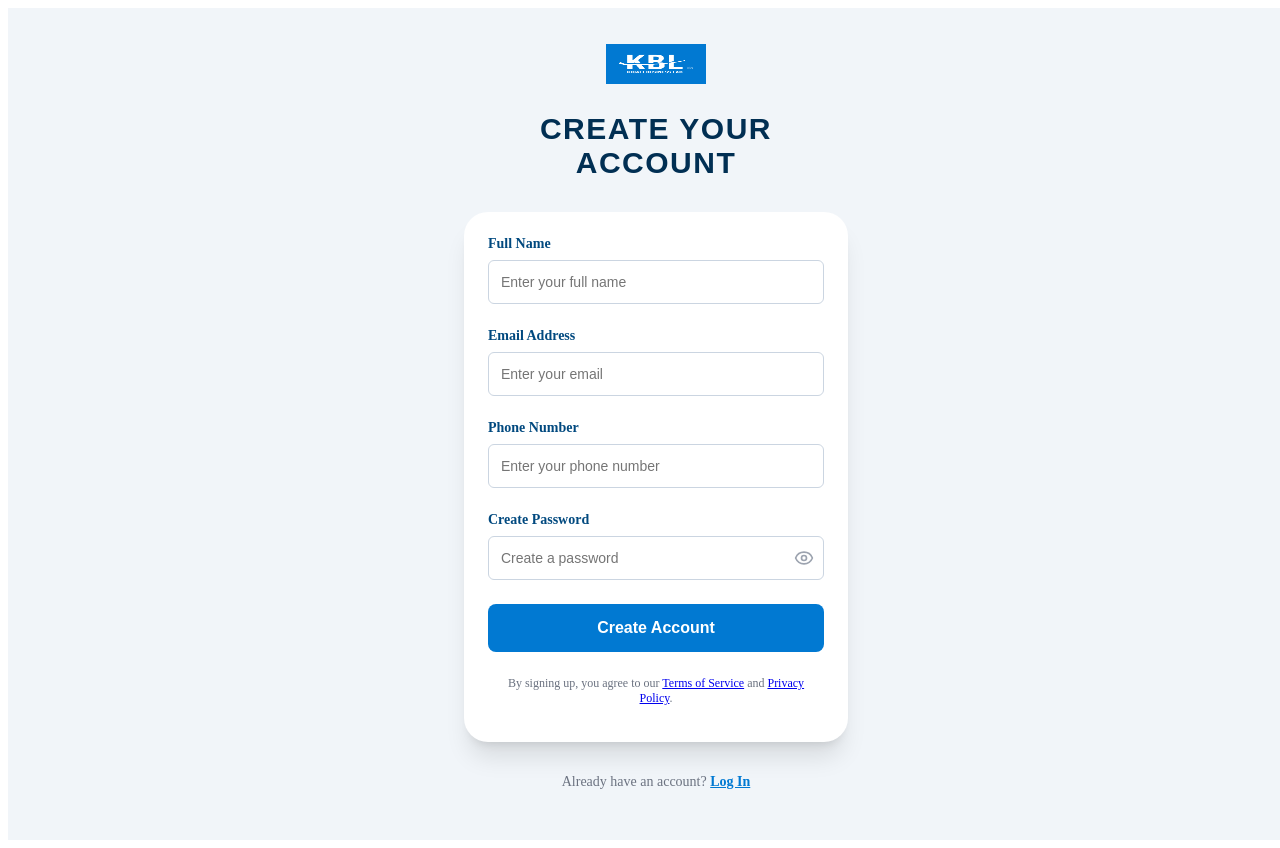
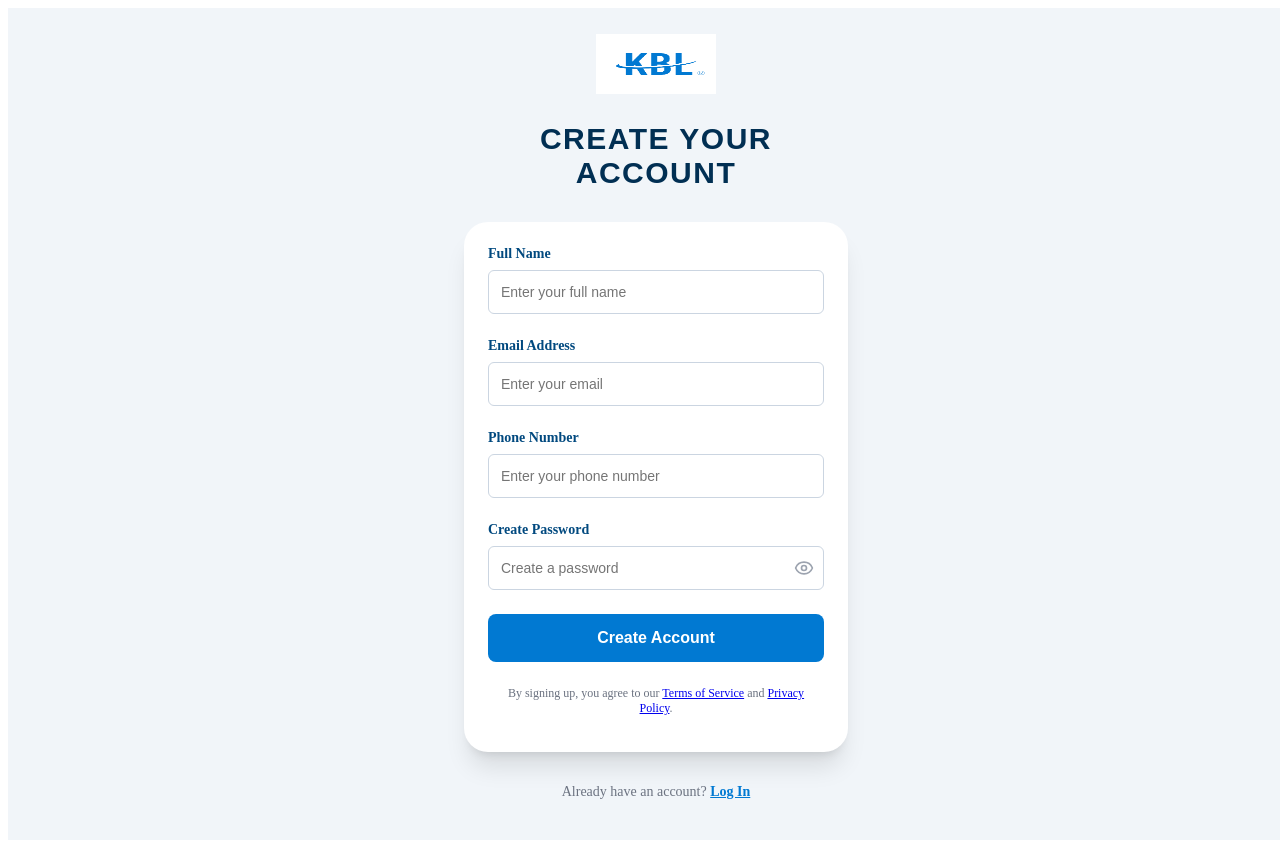
Before and after one commit to Tuzanesha/Kigali-Business-Lab-Business-Diagnostic-Tool-, a Next.js app in the folder kbl_frontend/: page /signup in a window 1280 px wide. Shown: the top 848 px of the page. Built offline with nearby package versions, Linux system fonts and the light colour scheme; no server answers; a web font is replaced by a local one.

Commit message:
Change logo to white and update dimensions
Updated logo image source and dimensions.

```diff
--- a/kbl_frontend/src/app/signup/page.tsx
+++ b/kbl_frontend/src/app/signup/page.tsx
@@ -46,10 +46,10 @@ export default function SignUpPage() {
         <div style={{ display: 'flex', justifyContent: 'center', marginBottom: '1.5rem' }}>
           <Link href="/">
             <Image
-              src="/kbl-logo-blue.png"
+              src="/kbl-logo-white.png"
               alt="KBL Logo"
-              width={100}
-              height={40}
+              width={120}
+              height={60}
               priority
             />
           </Link>
```
